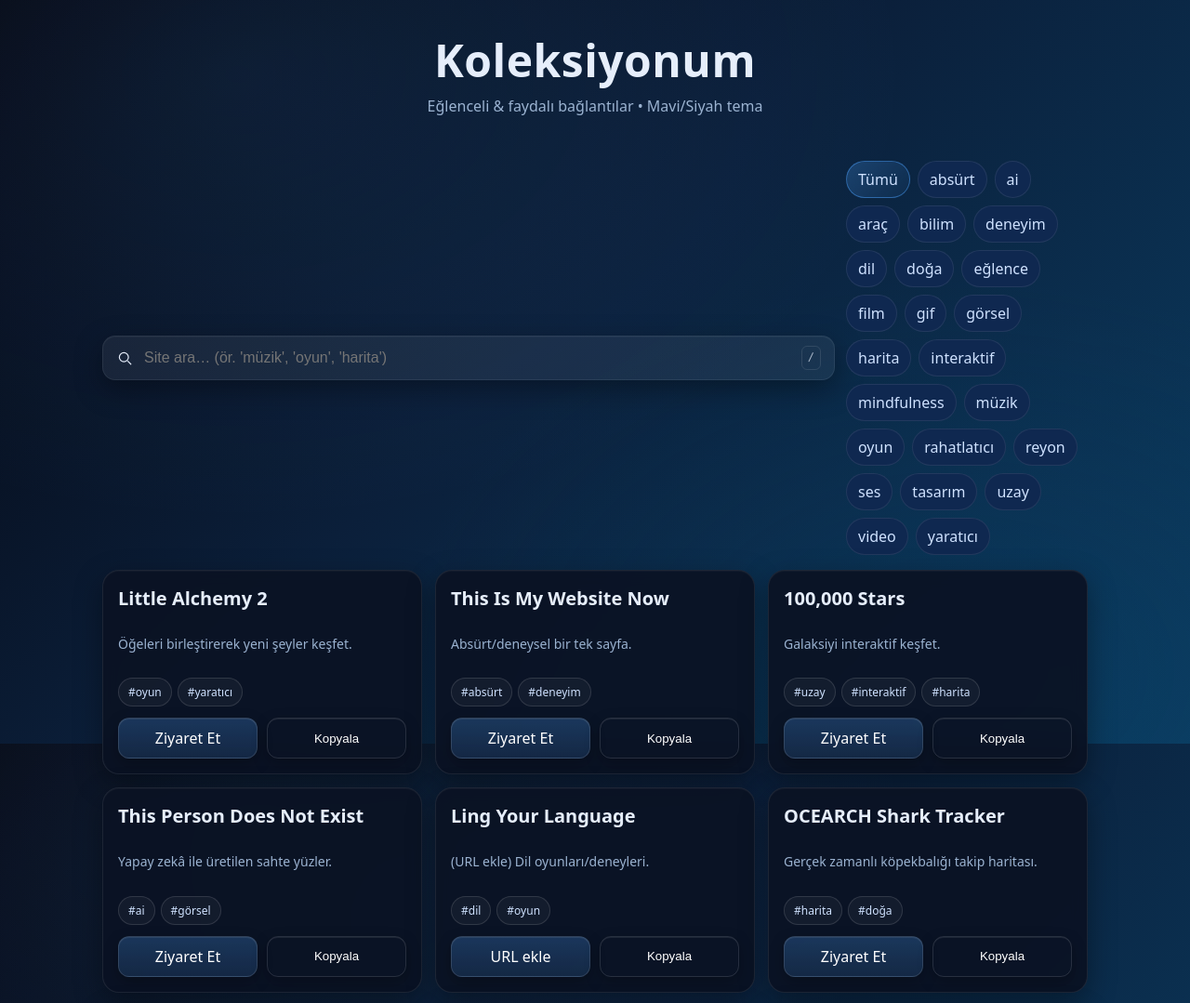
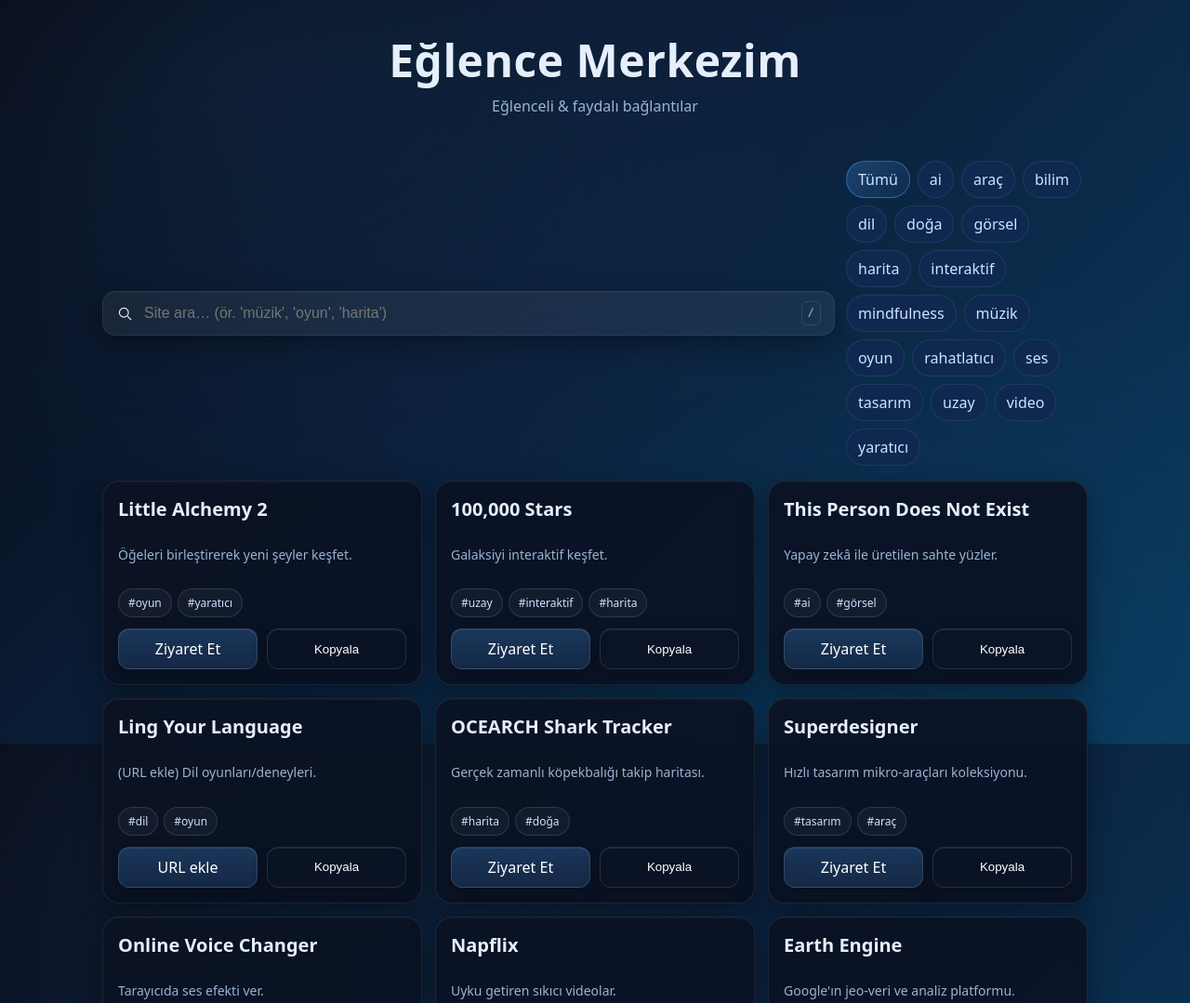
Before and after one commit to Lifantel/Evsite, a plain HTML site: page index.html in a window 1280 px wide. Shown: the top 1079 px of the page at 93% size. Drawn offline with Linux system fonts and the light colour scheme.

Commit message:
Update index.html

```diff
--- a/index.html
+++ b/index.html
@@ -3,7 +3,7 @@
 <head>
   <meta charset="UTF-8" />
   <meta name="viewport" content="width=device-width, initial-scale=1" />
-  <title>Link Portalım — Mavi/Siyah</title>
+  <title>Eğlence Merkezim</title>
   <meta name="description" content="Eğlenceli ve faydalı siteler için hızlı bağlantı portalı" />
   <style>
     :root{
@@ -80,8 +80,8 @@
 </head>
 <body>
   <header>
-    <h1 class="title">Koleksiyonum</h1>
-    <p class="subtitle">Eğlenceli & faydalı bağlantılar • Mavi/Siyah tema</p>
+    <h1 class="title">Eğlence Merkezim</h1>
+    <p class="subtitle">Eğlenceli & faydalı bağlantılar </p>
   </header>
 
   <div class="wrap">
@@ -98,23 +98,20 @@
     <div class="empty" id="empty" style="display:none">Hiç sonuç yok. Filtreleri temizleyin ya da farklı arayın.</div>
   </div>
 
-  <footer>Statik • GitHub Pages uyumlu • © <span id="year"></span></footer>
+  <footer>By Mehmet Fatih Gültekin • © <span id="year"></span></footer>
 
   <script>
     // === VERİ: İstediğin gibi düzenleyebilirsin ===
     // Güvenli olduğundan emin olduğum bazı url'leri doldurdum. Diğerlerini kolayca ekleyebilirsin.
     const LINKS = [
       { title:"Little Alchemy 2", url:"https://littlealchemy2.com/", desc:"Öğeleri birleştirerek yeni şeyler keşfet.", tags:["oyun","yaratıcı"] },
-      { title:"This Is My Website Now", url:"https://thisismywebsitenow.com/", desc:"Absürt/deneysel bir tek sayfa.", tags:["absürt","deneyim"] },
       { title:"100,000 Stars", url:"https://stars.chromeexperiments.com/", desc:"Galaksiyi interaktif keşfet.", tags:["uzay","interaktif","harita"] },
       { title:"This Person Does Not Exist", url:"https://thispersondoesnotexist.com/", desc:"Yapay zekâ ile üretilen sahte yüzler.", tags:["ai","görsel"] },
       { title:"Ling Your Language", url:"#", desc:"(URL ekle) Dil oyunları/deneyleri.", tags:["dil","oyun"] },
       { title:"OCEARCH Shark Tracker", url:"https://www.ocearch.org/tracker/", desc:"Gerçek zamanlı köpekbalığı takip haritası.", tags:["harita","doğa"] },
-      { title:"JustWatch", url:"https://www.justwatch.com/", desc:"Hangi dizi/film nerede var?", tags:["film","reyon"] },
       { title:"Superdesigner", url:"https://superdesigner.co/", desc:"Hızlı tasarım mikro-araçları koleksiyonu.", tags:["tasarım","araç"] },
       { title:"Online Voice Changer", url:"https://voicechanger.io/", desc:"Tarayıcıda ses efekti ver.", tags:["ses","araç"] },
       { title:"Napflix", url:"https://www.napflix.tv/", desc:"Uyku getiren sıkıcı videolar.", tags:["rahatlatıcı","video"] },
-      { title:"GIPHY", url:"https://giphy.com/", desc:"GIF arama ve paylaşma platformu.", tags:["gif","eğlence"] },
       { title:"Earth Engine", url:"https://earthengine.google.com/", desc:"Google'ın jeo-veri ve analiz platformu.", tags:["harita","bilim"] },
       { title:"MusicMap (ansiklopedik)", url:"https://musicmap.info/", desc:"Müzik türlerinin büyük haritası.", tags:["müzik","harita"] },
       { title:"Do Nothing for 2 Minutes", url:"https://www.donothingfor2minutes.com/", desc:"2 dakika boyunca hiçbir şey yapma meydan okuması.", tags:["rahatlatıcı","oyun"] },
```
